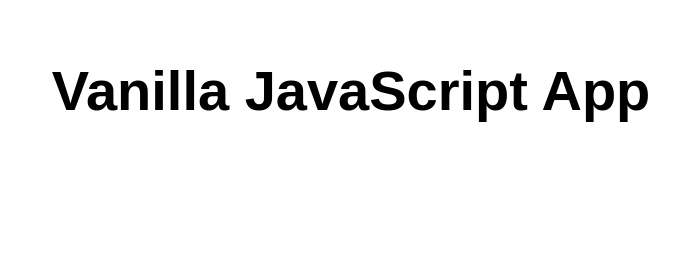
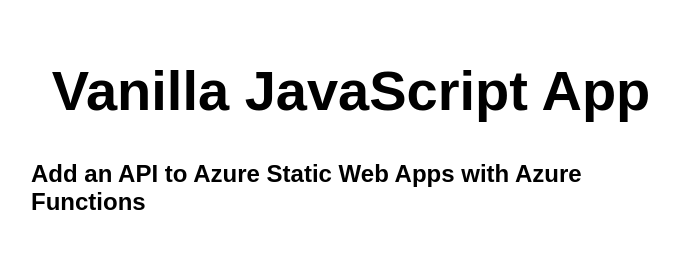
Before and after one commit to nabajyoti2014/webapp-static, a website: page src/index.html in a window 1280 px wide. Shown: the whole page, without its empty margins (289-968 px from the left). Drawn offline with Linux system fonts and the light colour scheme.

Commit message:
Commit made from VS Code Azure Static Web Apps

```diff
--- a/src/index.html
+++ b/src/index.html
@@ -11,6 +11,7 @@
 <body>
   <main>
     <h1>Vanilla JavaScript App</h1>
+    <h2>Add an API to Azure Static Web Apps with Azure Functions</h2>
   </main>
 </body>
 
```
